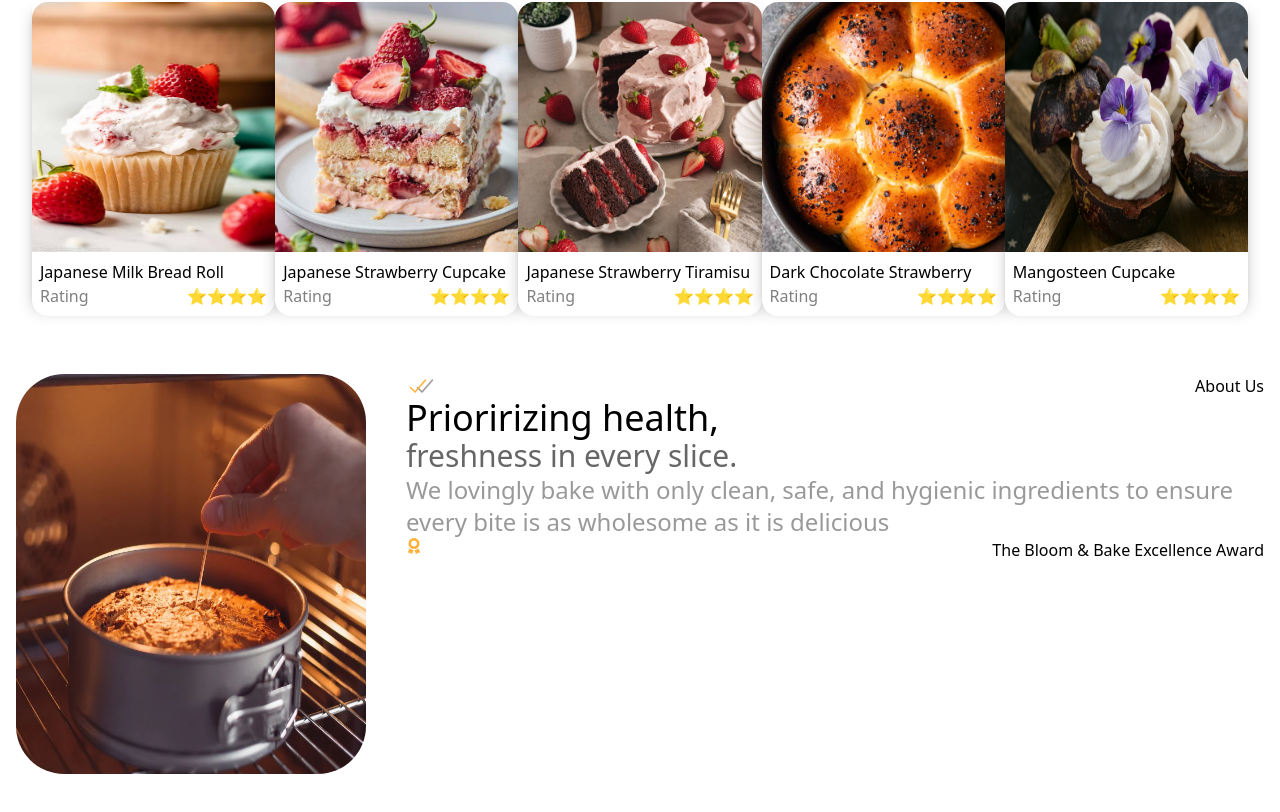
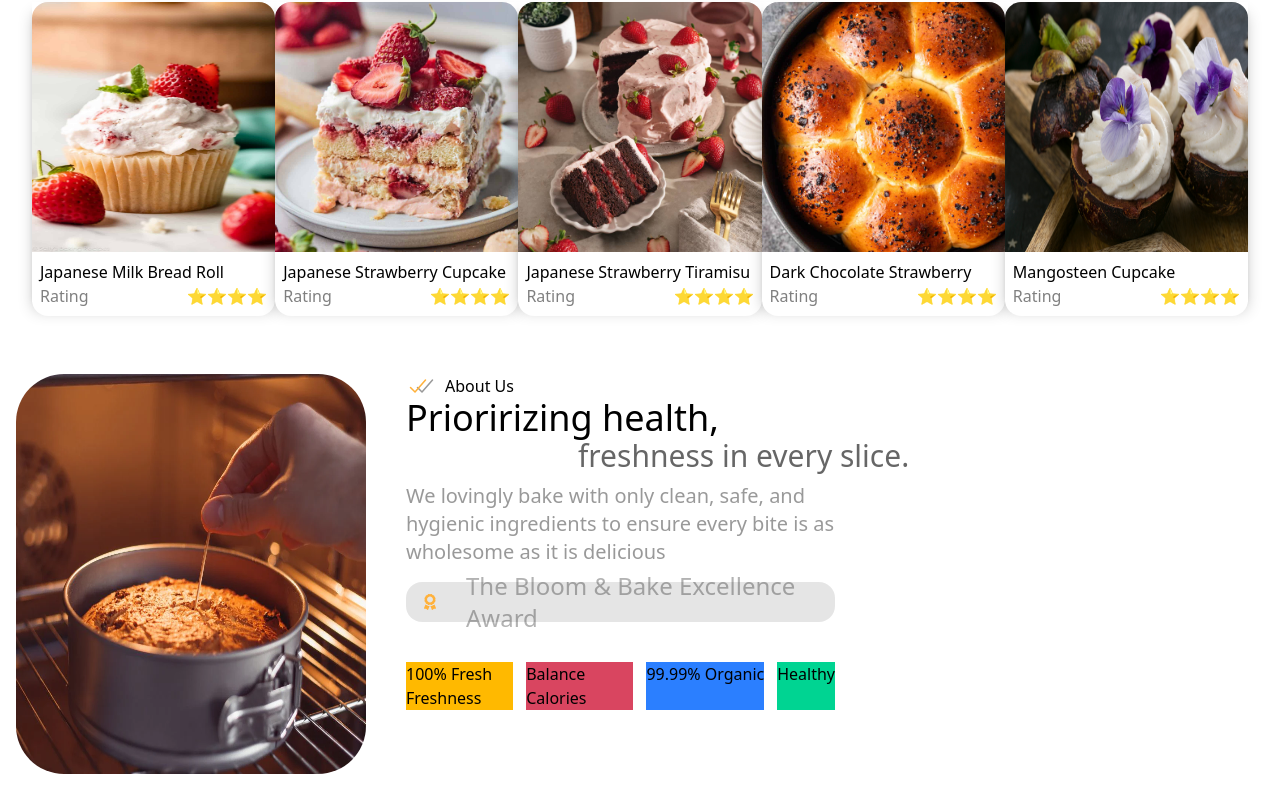
Before and after one commit to shoon-sandar/SM, a React (Vite) app: page / in a window 1280 px wide. Shown: the part 1410-2222 px from the top of the page. Built offline with nearby package versions, Linux system fonts and the light colour scheme; a web font is replaced by a local one.

Commit message:
Chit Chit

```diff
--- a/src/Aboutus.jsx
+++ b/src/Aboutus.jsx
@@ -9,32 +9,49 @@ const Aboutus = () => {
             <img src={img1} alt="" className='w-[350px] h-[400px] rounded-[3rem] ' />
 
             <div>
-                <div className='flex justify-between w-[100%]'>
-                    <div className='flex text-[1.5rem] '>
+                <div className='flex gap-2 items-center'>
+                    <div className='flex text-[1.5rem]'>
                         <IoCheckmarkOutline className='z-50 text-rod' />
                         <IoCheckmarkOutline className='-ml-[17px] text-black/40' />
                     </div>
-                    <div>
+                    <div className='text-[1rem]'>
                         About Us
                     </div>
                 </div>
 
 
-                <div className='text-4xl'>
+                <div className='text-4xl '>
                     Prioririzing health,
                 </div>
-                <div className='text-black/60 text-3xl'>
+                <div className='text-black/60 text-3xl ml-43'>
                     freshness in every slice.
                 </div>
-                <div className='text-black/40 text-2xl'>
+                <div className='text-black/40 text-xl w-[50%] mt-2'>
                     We lovingly bake with only clean, safe, and hygienic ingredients to ensure every bite is as wholesome as it is delicious
                 </div>
-                <div className='flex justify-between'>
+                <div className='flex gap-2 items-center bg-black/10 rounded-2xl mt-4 w-[50%] h-[10%]'>
                     <div>
-                        <FaAward className='text-rod'/>
+                        <FaAward className='text-rod ml-4 ' />
                     </div>
-                    <div>
+                    <div className='text-black/30 text-2xl ml-5'>
                         The Bloom & Bake Excellence Award
+                    </div>
+                </div>
+
+
+                <div className='flex justify-between w-[50%] mt-10'>
+                    <div className='bg-amber-400 w-[25%]'>
+                        100% Fresh
+                        Freshness
+                    </div>
+                    <div className='bg-bat-blood w-[25%]'>
+                        Balance Calories
+                    </div>
+                    <div className='bg-blue-500'>
+                        99.99% Organic
+                    </div>
+                    <div className='bg-emerald-400'>
+                        Healthy
                     </div>
                 </div>
 
```
